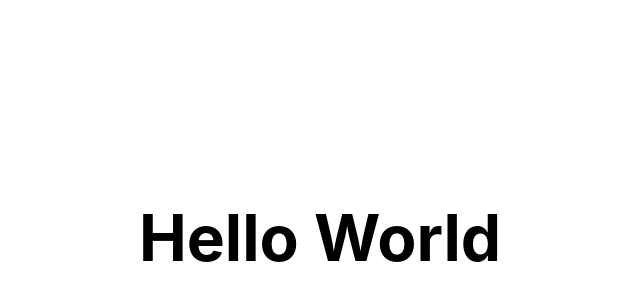
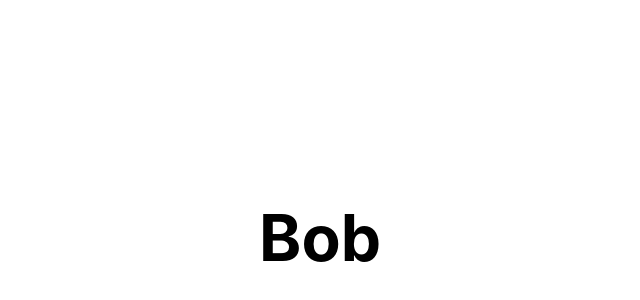
Before and after one commit to the-rabblerouser/yelpcamp-nextjs, a Next.js app: page / in a window 1280 px wide. Shown: the part 162-462 px from the top of the page, without its empty margins (320-960 px from the left). Built offline with nearby package versions, Linux system fonts and the light colour scheme.

Commit message:
set up first api route

```diff
--- a/package.json
+++ b/package.json
@@ -10,6 +10,7 @@
   "dependencies": {
     "next": "10.0.5",
     "react": "17.0.1",
-    "react-dom": "17.0.1"
+    "react-dom": "17.0.1",
+    "swr": "^0.4.0"
   }
 }
--- a/pages/api/hello.js
+++ b/pages/api/hello.js
@@ -1,6 +1,7 @@
 // Next.js API route support: https://nextjs.org/docs/api-routes/introduction
 
 export default (req, res) => {
-  res.statusCode = 200
-  res.json({ name: 'John Doe' })
-}
+  res.statusCode = 200;
+  res.json({ name: 'Bob' });
+
+};
--- a/pages/index.js
+++ b/pages/index.js
@@ -1,7 +1,15 @@
 import Head from 'next/head';
 import styles from '../styles/Home.module.css';
 
+import useSWR from 'swr';
+
+const fetcher = (url) => fetch(url).then((res) => res.json());
+
 export default function Home() {
+  const { data, error } = useSWR('/api/hello', fetcher);
+
+  if (error) return <div>failed to load</div>;
+  if (!data) return <div>loading...</div>;
   return (
     <div className={styles.container}>
       <Head>
@@ -11,7 +19,7 @@ export default function Home() {
 
       <main className={styles.main}>
         <h1 className={styles.title}>
-          Hello World
+          {data.name}
         </h1>
       </main>
 
```
Also changed, not shown: 1 other file (tests, documents, lock files or other folders).
